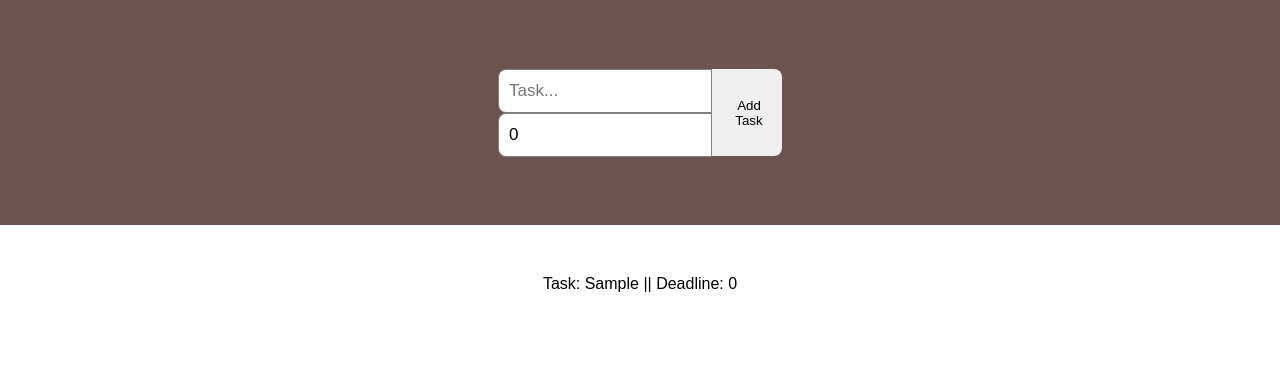
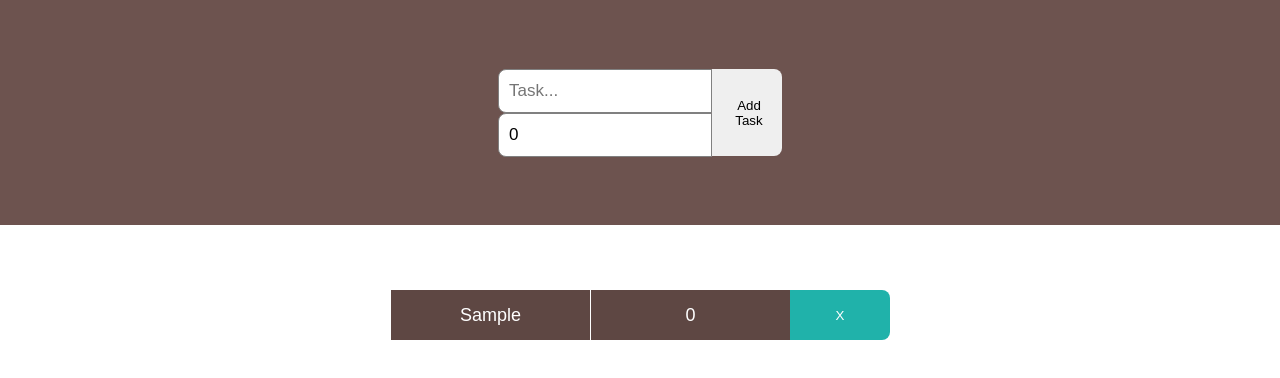
Before and after one commit to MarinaAlmeida20/todo-list, a React (Vite) app: page / in a window 1280 px wide. Both pictures are taken after typing "Sample" into the empty fields and a click on the button "Add Task". Shown: the top 378 px of the page. Built offline with nearby package versions, Linux system fonts and the light colour scheme.

Commit message:
accepting component props

```diff
--- a/src/components/TodoTask.tsx
+++ b/src/components/TodoTask.tsx
@@ -7,7 +7,14 @@ interface Props {
 
 const TodoTask = ({ task }: Props) => {
     return (
-        <div>Task: {task.taskName} || Deadline: {task.deadline}</div>
+        <div className='task'>
+            <div className='content'>
+                <span>{task.taskName}</span>
+                <span>{task.deadline}</span>
+            </div>
+            <button>X</button>
+            {/* Task: {task.taskName} || Deadline: {task.deadline} */}
+        </div>
     )
 }
 
```
